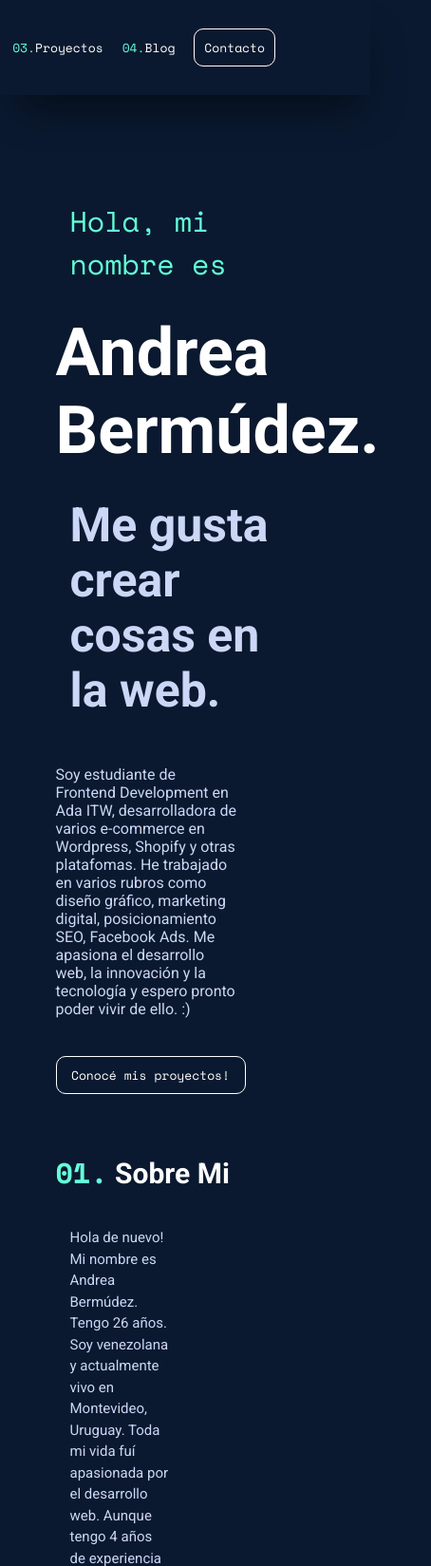
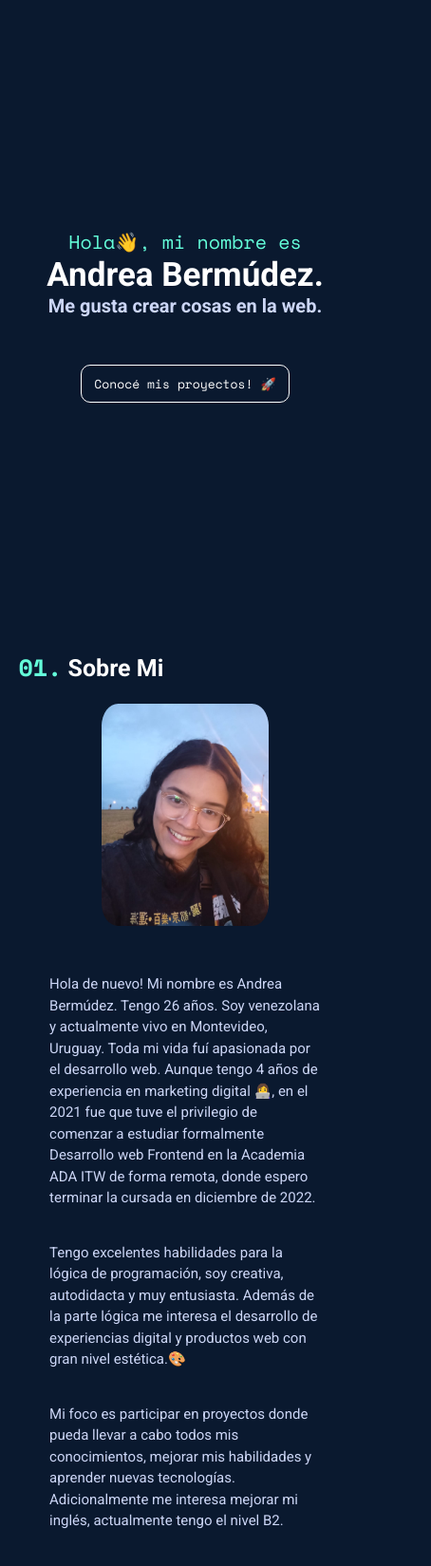
Before and after one commit to andreaeba/portfolio-andrea-bermudez, a plain HTML site: page index.html in a window 390 px wide. Shown: the top 1649 px of the page at 95% size, 454 px wide, since content can reach past the window. Drawn offline with nearby package versions, Linux system fonts and the light colour scheme.

Commit message:
improvement of the mobile version

```diff
--- a/conocimientos.css
+++ b/conocimientos.css
@@ -54,3 +54,9 @@
 /*
 ** Responsive
 */
+@media (max-width: 840px){
+    .skills-section p{
+        width: 90%;
+        padding: 10px;
+    }
+}
--- a/contacto.css
+++ b/contacto.css
@@ -67,17 +67,42 @@ form button{
     background-color: #64FFDA;
     color: white;
 }
-/* .icon-and-text:hover .contact-icon {
-    background-color: #024F59;
-    color: white;
-    padding: 10px;
-    border-radius: 50%;
-}
-
-.icon-and-text:hover .social-item-text{
-    color: #024F59;
-} */
 
 /*
 ** Responsive
 */
+@media (max-width: 840px){
+
+    .contact-section {
+        display: flex;
+        flex-direction: column;
+        margin: 30px 0px;
+        background-color: transparent;
+        border: none;
+    }
+    .contact{
+        width: 100%;
+        margin: 0px;
+    }
+    .contact p{
+        font-size: 20px;
+        padding: 0px;
+        margin: 30px 0px;
+    }
+    .social-media-item{
+        /* padding: 0px; */
+        font-size: 20px;
+
+    }
+    .contact ul {
+        margin: 50px 0px;
+    }
+    .responsive-form{
+        display: flex;
+        flex-direction: column;
+    }
+    .name-lastname{
+        width: 100%;
+    }
+
+}
--- a/header.css
+++ b/header.css
@@ -53,3 +53,13 @@
     -webkit-box-shadow: 0px 0px 34px 0px rgba(208,200,200,0.75);
     -moz-box-shadow: 0px 0px 34px 0px rgba(208,200,200,0.75);
 }
+
+/*
+** Responsive
+*/
+
+@media (max-width: 840px){
+    nav{
+        display: none;
+    }
+}
--- a/index.html
+++ b/index.html
@@ -40,13 +40,13 @@
     <section class="section">
         <div class="section-wrap">
             <div class="about-me">
-                <p class="about-me-hi">Hola, mi nombre es</p>
+                <p class="about-me-hi">Hola👋, mi nombre es</p>
                 <h1 class="about-me-name">Andrea Bermúdez.</h1>
                 <p class="about-me-quote">Me gusta crear cosas en la web.</p>
-                <p class="about-me-presentation">Soy estudiante de Frontend Development en Ada ITW, desarrolladora  de varios e-commerce en Wordpress, Shopify y otras platafomas. He trabajado en varios rubros como diseño gráfico, marketing digital, posicionamiento SEO, Facebook Ads. Me apasiona el desarrollo web, la innovación y la tecnología y espero pronto poder vivir de ello. :)</p>
+                <p class="about-me-presentation">Soy estudiante de Frontend Development en Ada ITW, desarrolladora  de varios e-commerce en Wordpress, Shopify y otras platafomas. He trabajado en varios rubros como diseño gráfico, marketing digital, posicionamiento SEO, Facebook Ads. Me apasiona el desarrollo web, la innovación y la tecnología y espero pronto poder vivir de ello.</p>
                 <button class="btn-primary">
                     <a href="#proyectos">
-                        <span>Conocé mis proyectos!</span>
+                        <span>Conocé mis proyectos! 🚀</span>
                     </a>
                 </button>
             </div>
@@ -56,10 +56,10 @@
     <section class="section">
         <div class="section-wrap">
             <h3><span>01.</span> Sobre Mi</h3>
-            <div class="display-row">
+            <div class="display-row about-me-text">
                 <div class="about-me-specific">
-                    <p>Hola de nuevo! Mi nombre es Andrea Bermúdez. Tengo 26 años. Soy venezolana y actualmente vivo en Montevideo, Uruguay. Toda mi vida fuí apasionada por el desarrollo web. Aunque tengo 4 años de experiencia en marketing digital, en el 2021 fue que tuve el privilegio de comenzar a estudiar formalmente Desarrollo web Frontend en la Academia ADA ITW de forma remota, donde espero terminar la cursada en diciembre de 2022.</p>
-                    <p>Tengo excelentes habilidades para la lógica de programación, soy creativa, autodidacta y muy entusiasta. Además de la parte lógica me interesa el desarrollo de experiencias digital y productos web con gran nivel estética. </p>
+                    <p>Hola de nuevo! Mi nombre es Andrea Bermúdez. Tengo 26 años. Soy venezolana y actualmente vivo en Montevideo, Uruguay. Toda mi vida fuí apasionada por el desarrollo web. Aunque tengo 4 años de experiencia en marketing digital 👩‍💻, en el 2021 fue que tuve el privilegio de comenzar a estudiar formalmente Desarrollo web Frontend en la Academia ADA ITW de forma remota, donde espero terminar la cursada en diciembre de 2022.</p>
+                    <p>Tengo excelentes habilidades para la lógica de programación, soy creativa, autodidacta y muy entusiasta. Además de la parte lógica me interesa el desarrollo de experiencias digital y productos web con gran nivel estética.🎨</p>
                     <p>Mi foco es participar en proyectos donde pueda llevar a cabo todos mis conocimientos, mejorar mis habilidades y aprender nuevas tecnologías. Adicionalmente me interesa mejorar mi inglés, actualmente tengo el nivel B2.</p>
 
                 </div>
@@ -230,7 +230,7 @@
                 <div class="contact">
                     <h3>Escribime</h3>
                     <form action="text">
-                        <div class="display-row display-justify-between">
+                        <div class="display-row display-justify-between responsive-form">
                             <div class="name-lastname display-column">
                                 <label for="name">Nombre:*</label>
                                 <input type="text" id="idNombre"  maxlength="10" size="20" placeholder="p. ej.: Alondra">
@@ -281,7 +281,7 @@
             </ul>
         </nav>
 
-        <nav>
+        <div>
             <div class="footer-icons">
             <ul class="display-row">
                 <li class="footer-icon">
@@ -306,7 +306,7 @@
                 </li>
              </ul>
              </div>
-        </nav>
+            </div>
         <p class="nav-menu-font">Hecho con ❤️ por Andrea </p>
 
 
--- a/sobre-mi.css
+++ b/sobre-mi.css
@@ -28,11 +28,11 @@
 .about-me button {
     border: 1px solid white;
     border-radius: 10px;
-    width: 200px;
+    width: 220px;
 }
-.about-me a {
+/* .about-me a {
     padding: 20px 0px;
-}
+} */
 
 .about-me-specific {
     width: 50%;
@@ -51,7 +51,8 @@
     color: #CCD6F6;
 }
 .about-me-photo img {
-    width: 50%;
+    width: 70%;
+    border-radius: 10%;
 }
 
 /*
@@ -83,10 +84,64 @@
     background-color: #64FFDA;
 }
 
-/* .btn-primary:active{
-    background-color: #CCD6F6;
-    color: #0A192F;
-} */
+
 /*
 ** Responsive
 */
+@media (max-width: 840px){
+    .about-me{
+        display: flex;
+        flex-direction: column;
+        justify-content: center;
+        align-items: center;
+        width: 100%;
+        text-align: center;
+        padding-top: 200px;
+        padding-bottom: 200px;
+    }
+   .about-me h1{
+       font-size: 35px;
+   }
+    .about-me-hi{
+       font-size: 20px;
+       padding: 0px;
+    }
+    .about-me-quote{
+        font-size: 20px;
+        padding: 0px;
+    }
+    .about-me-presentation {
+        font-size: 15px;
+        width: 100%;
+        display: none;
+    }
+    .about-me button{
+        margin-top: 50px;
+    }
+    .about-me-text{
+        display: flex;
+        flex-direction: column-reverse;
+        justify-content: center;
+        align-items: center;
+        width: 100%;
+        /* text-align: center; */
+    }
+    .about-me-photo img {
+        width: 100%;
+        border-radius: 10%;
+        /* background-color: bisque; */
+        /* display: flex;
+        justify-content: center;
+        align-items: center; */
+    }
+    .about-me-specific {
+        width: 90%;
+    }
+    .about-me-specific p{
+        padding-top: 5px;
+    }
+    .about-me-specific p:first-child{
+        padding-top: 50px;
+    }
+
+}
--- a/styles.css
+++ b/styles.css
@@ -5,6 +5,7 @@
     padding: 0;
     box-sizing: border-box;
 }
+
 body {
     background-color: #0A192F;
     font-family: 'Roboto', sans-serif;
@@ -101,3 +102,17 @@ h4 {
     -webkit-box-shadow: 0px 0px 34px 0px rgba(208,200,200,0.75);
     -moz-box-shadow: 0px 0px 34px 0px rgba(208,200,200,0.75);
 }
+/*
+** Responsive
+*/
+@media (max-width: 840px){
+    .section-wrap {
+        width: 90%;
+    }
+    h3 {
+        font-size: 25px;
+    }
+    .margin-top {
+        margin-top: 0px;
+    }
+}
```
